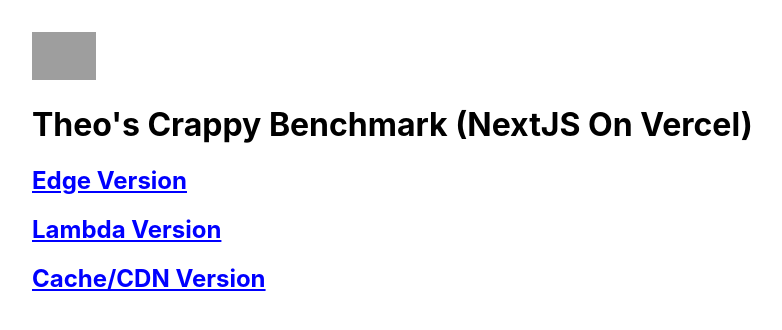
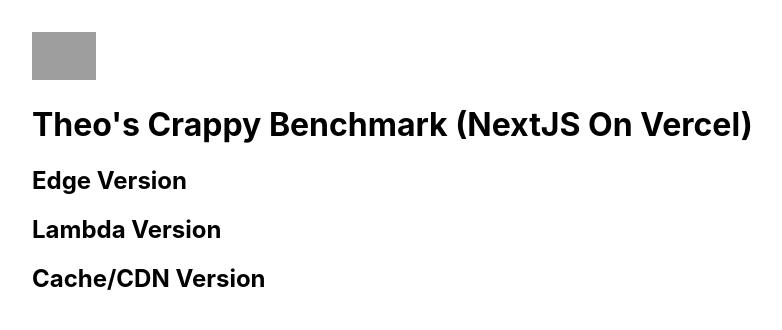
Before and after one commit to t3dotgg/next-edge-test, a Next.js app: page / in a window 1280 px wide. Shown: the top 330 px of the page, without its empty margins (0-782 px from the left). Built offline with nearby package versions, Linux system fonts and the light colour scheme; grey boxes are pictures that could not be loaded.

Commit message:
Fix lint and unstable runtime js on home

```diff
--- a/pages/index.tsx
+++ b/pages/index.tsx
@@ -1,4 +1,5 @@
 import type { NextPage } from "next";
+import Link from "next/link";
 import styles from "../styles/Home.module.css";
 
 const Home: NextPage = () => {
@@ -11,25 +12,35 @@
       />
       <h1>Theo&apos;s Crappy Benchmark (NextJS On Vercel)</h1>
       <h2>
-        <a style={{ color: "blue", textDecoration: "underline" }} href="/edge">
+        <Link
+          style={{ color: "blue", textDecoration: "underline" }}
+          href="/edge"
+        >
           Edge Version
-        </a>
+        </Link>
       </h2>
       <h2>
-        <a
+        <Link
           style={{ color: "blue", textDecoration: "underline" }}
           href="/lambda"
         >
           Lambda Version
-        </a>
+        </Link>
       </h2>
       <h2>
-        <a style={{ color: "blue", textDecoration: "underline" }} href="/cache">
+        <Link
+          style={{ color: "blue", textDecoration: "underline" }}
+          href="/cache"
+        >
           Cache/CDN Version
-        </a>
+        </Link>
       </h2>
     </div>
   );
 };
 
 export default Home;
+
+export const config = {
+  unstable_runtimeJS: false,
+};
```
